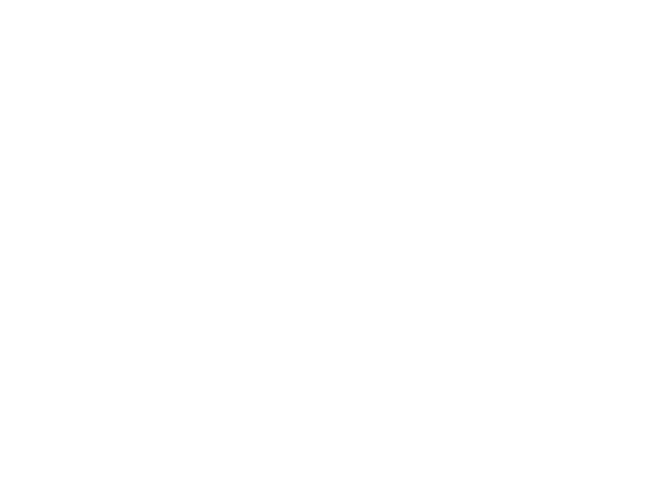
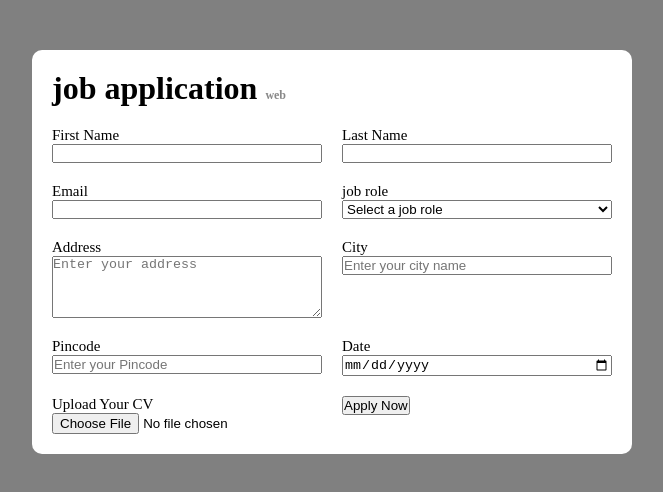
Before and after one commit to abuhanif254/Application-form, a plain HTML site: page index.html in a window 1280 px wide. Shown: the whole page, without its empty margins (308-971 px from the left). Drawn offline with Linux system fonts and the light colour scheme.

Commit message:
added application form

```diff
--- a/index.html
+++ b/index.html
@@ -4,9 +4,68 @@
     <meta charset="UTF-8">
     <meta name="viewport" content="width=device-width, initial-scale=1.0">
     <title>Job Application Form</title>
+    <link rel="stylesheet" href="style.css">
 </head>
 <body>
+                        <div class="container">
+                            <div class="apply-box">
+                                <h1>job application <span class="title-small">web</span></h1>
 
+                            <form action="">
+                                <div class="form-container">
+                                    <div class="form-control">
+                                        <label for="first-name">First Name</label>
+                                        <input type="text" id="first-name" name="first-name" required>
+                                    </div>
+                                    <div class="form-control">
+                                        <label for="last-name">Last Name</label>
+                                        <input type="text" id="last-name" name="last-name" required>
+                                </div>
+                                    <div class="form-control">
+                                        <label for="email">Email</label>
+                                        <input type="email" id="email" name="email" required>
+                                    </div>
+                                   <div class="form-control">
+                                    <label for="job-role">job role</label>
+
+                                    <select id="job-role" name="job-role" required>
+                                        <option value="" disabled selected>Select a job role</option>
+                                        <option value="developer">Developer</option>
+                                        <option value="designer">Designer</option>
+                                        <option value="manager">Manager</option>
+                                    </select>
+
+                                   </div>
+                                   <div class="form-control">
+                                    <label for="address">Address</label>
+                                    <textarea id="address" name="address" rows="4" required cols="50" placeholder="Enter your address"></textarea>
+                                   </div>
+                                    <div class="form-control">
+                                        <label for="city">City</label>
+                                        <input type="text" id="city" name="city" required placeholder="Enter your city name">
+                                    </div>
+                                    <div class="form-control">
+                                        <label for="pincode">Pincode</label>
+                                        <input type="number" id="pincode" name="pincode" required placeholder="Enter your Pincode">
+                                    </div>
+                                    <div class="form-control">
+                                        <label for="date">Date</label>
+                                        <input type="date" id="date" name="date" required placeholder="Enter the date">
+                                    </div>
+                                    <div class="form-control">
+                                        <label for="upload">Upload Your CV</label>
+                                        <input type="file" id="upload" placeholder="Upload File" required name="upload">
+                                    </div>
+                                    <div class="button-container">
+                                        <button type="submit">Apply Now</button>
+                                    </div>
+                            </form>
+
+
+
+                            </div>
+
+                        </div>
 
 
 
--- a/style.css
+++ b/style.css
@@ -0,0 +1,41 @@
+*{
+    margin: 0;
+    padding: 0;
+    box-sizing: border-box;
+}
+.container {
+
+    max-width: 900px;
+    margin: 0 auto;
+
+}
+.apply-box{
+    max-width: 600px;
+    padding: 20px;
+    background-color: white;
+    margin: 0 auto;
+    margin-top: 50px;
+    box-shadow: 4px;
+    border-radius: 10px;
+}
+body{
+    background-color: gray;
+}
+.title-small{
+    font-size: 12px;
+    color: #888;
+}
+.form-container{
+    display: grid;
+    grid-template-columns: repeat(auto-fit, minmax(200px,1fr));
+    gap: 20px;
+    margin-top: 20px;
+
+}
+.form-control{
+    display: flex;
+    flex-direction: column;
+}
+label{
+    font-size: 15px;
+}
```
